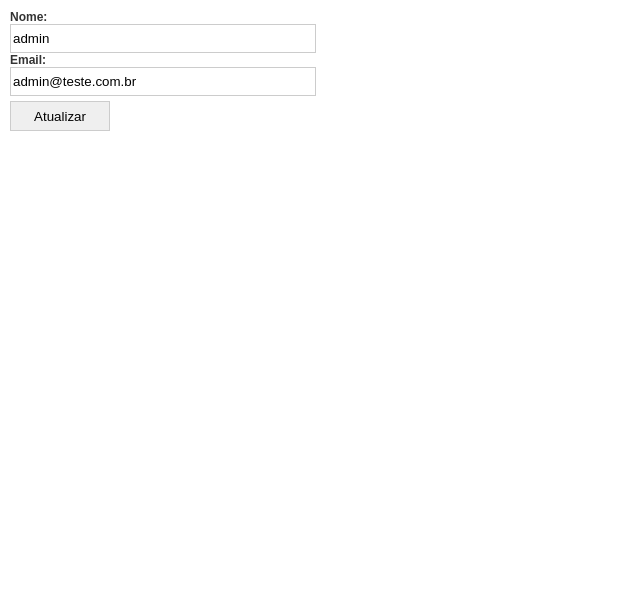
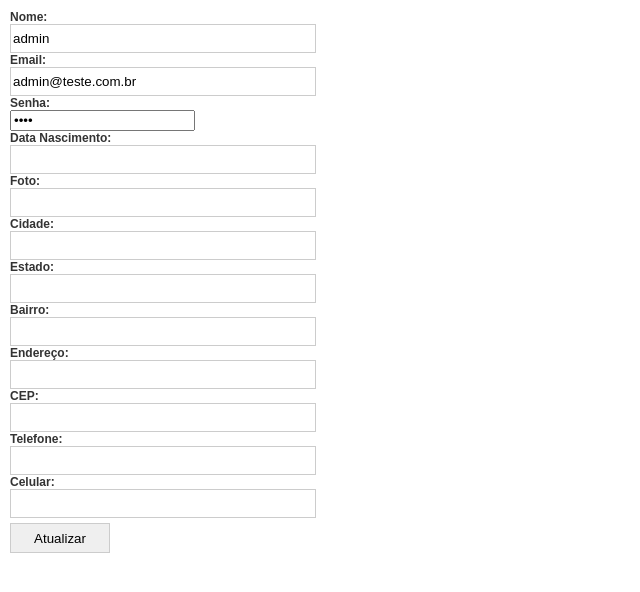
Before and after one commit to MarianaPollheim/SitApTecNot2014, a CodeIgniter app: page /index.php/usuarios/editar/1 in a window 1280 px wide. Shown: the top 592 px of the page, without its empty margins (0-640 px from the left). Run offline with CodeIgniter, Linux system fonts and the light colour scheme.

Commit message:
Aula42 - CRUD de usuarios completo e integrado ao banco de dados #5

```diff
--- a/application/controllers/usuarios.php
+++ b/application/controllers/usuarios.php
@@ -8,6 +8,8 @@ class Usuarios extends CI_Controller {
     function __construct() {
         parent::__construct();
          $this->load->model('usuarios_model');
+         //vams definir o timezone - Fuso Horário
+         date_default_timezone_set('America/Sao_Paulo');
     }
 
     function index() {
@@ -33,6 +35,18 @@ class Usuarios extends CI_Controller {
 	$this->form_validation->set_rules('nome', 'Nome', 'required|max_length[40]');
 	$this->form_validation->set_rules('email', 'E-mail', 'trim|required|valid_email|max_length[100]');
 
+	/**$this->form_validation->set_rules('senha', 'Senha', 'trim|required|max_length[100]');
+	$this->form_validation->set_rules('dtnascimento', 'Nascimento', 'trim|valid_email|max_length[100]');
+	$this->form_validation->set_rules('foto', 'Foto', 'trim|required|max_length[100]');
+	$this->form_validation->set_rules('cidade', 'Cidade', 'trim|required|max_length[100]');
+	$this->form_validation->set_rules('estado', 'Estado', 'trim|required|max_length[100]');
+	$this->form_validation->set_rules('bairro', 'Bairro', 'trim|required|max_length[100]');
+	$this->form_validation->set_rules('endereco', 'Endereco', 'trim|required|max_length[100]');
+	$this->form_validation->set_rules('cep', 'CEP', 'trim|required|max_length[100]');
+	$this->form_validation->set_rules('telefone', 'Telefone', 'trim|required|max_length[100]');
+	$this->form_validation->set_rules('celular', 'Celular', 'trim|required|max_length[100]');**/
+
+
 	/* Executa a validação e caso houver erro... */
 	if ($this->form_validation->run() === FALSE) {
 		/* Chama a função index do controlador */
@@ -42,6 +56,23 @@ class Usuarios extends CI_Controller {
 		/* Recebe os dados do formulário (visão) */
 		$data['nome'] = $this->input->post('nome');
 		$data['email'] = $this->input->post('email');
+
+                $data['senha'] = $this->input->post('senha');
+                $data['dtnascimento'] = $this->input->post('dtnascimento');
+                $data['foto'] = $this->input->post('foto');
+                $data['cidade'] = $this->input->post('cidade');
+                $data['estado'] = $this->input->post('estado');
+                $data['bairro'] = $this->input->post('bairro');
+                $data['endereco'] = $this->input->post('endereco');
+                $data['cep'] = $this->input->post('cep');
+                $data['telefone'] = $this->input->post('telefone');
+                $data['celular'] = $this->input->post('celular');
+
+                //Datas
+                $data['dtcriacao']= date('Y-m-d H:i:s');
+
+                $data['dtnascimento']=$this->converterDataParaMySql($data['dtnascimento']);
+
 		/* Chama a função inserir do modelo */
 		if ($this->usuarios_model->inserir($data)) {
 			redirect('usuarios');
@@ -59,6 +90,12 @@ class Usuarios extends CI_Controller {
 
 	/* Busca os dados da usuario que será editada (id) */
 	$data['dados_usuario'] = $this->usuarios_model->editar($id);
+
+         // Convertendo a data para o padrao brasileiro
+
+        $data['dados_usuario'][0]->dtNascimento = $this->converterDataParaPadraoBrasileiro( $data['dados_usuario'][0]->dtNascimento );
+       // echo $dtNascimento; die();
+
 
  	/* Carrega a página de edição com os dados da pessoa */
 	$this->load->view('usuarios_edit', $data);
@@ -86,6 +123,10 @@ function atualizar() {
 			'rules' => 'trim|required|valid_email|max_length[100]'
 		)
 	);
+
+
+
+
 	$this->form_validation->set_rules($validations);
 
 	/* Executa a validação... */
@@ -98,7 +139,21 @@ function atualizar() {
 		$data['nome'] = ucwords($this->input->post('nome'));
 		$data['email'] = strtolower($this->input->post('email'));
 
+ 		$data['senha'] = $this->input->post('senha');
+                $data['dtnascimento'] = $this->input->post('dtnascimento');
+                $data['foto'] = $this->input->post('foto');
+                $data['cidade'] = $this->input->post('cidade');
+                $data['estado'] = $this->input->post('estado');
+                $data['bairro'] = $this->input->post('bairro');
+                $data['endereco'] = $this->input->post('endereco');
+                $data['cep'] = $this->input->post('cep');
+                $data['telefone'] = $this->input->post('telefone');
+                $data['celular'] = $this->input->post('celular');
 
+
+                $data['dtAtualizacao']=date('Y-m-d H:i:s');
+
+                $data['dtnascimento']=$this->converterDataParaMySql($data['dtnascimento']);
 
 		/* Executa a função atualizar do modelo passando como parâmetro os dados obtidos do formulário */
 		if ($this->usuarios_model->atualizar($data)) {
@@ -124,6 +179,27 @@ function deletar($idusuario) {
 		log_message('error', 'Erro ao deletar a pessoa.');
 	}
 }
+/**
+ * @param date$databrasileira
+ * @return date
+ */
+
+Private function converterDataParaMySql($databrasileira){
+    $data = explode('/', $databrasileira);
+    $data = array_reverse($data);
+    $dataMySQL = implode('-', $data);
+    return $dataMySQL;
+}
+
+
+    private function converterDataParaPadraoBrasileiro($dataMySQL){
+           $data = explode('-', $dataMySQL);
+    $data = array_reverse($data);
+    $databrasileira = implode('/', $data);
+    return $databrasileira;
+
+    }
+
 
     public function info() {
         phpinfo();
--- a/application/views/usuarios_edit.php
+++ b/application/views/usuarios_edit.php
@@ -18,6 +18,47 @@
 	<input type="text" name="email" value="<?php echo $dados_usuario[0]->email; ?>"/>
 	<div class="error"><?php echo form_error('email'); ?></div>
 
+	<label for="senha">Senha:</label><br/>
+        <input type="password" name="senha" value="<?php echo $dados_usuario[0]->senha; ?>"/>
+	<div class="error"><?php echo form_error('senha'); ?></div>
+
+	<label for="dtnascimento">Data Nascimento:</label><br/>
+	<input type="text" name="dtnascimento" value="<?php echo $dados_usuario[0]->dtNascimento; ?>"/>
+	<div class="error"><?php echo form_error('dtnascimento'); ?></div>
+
+	<label for="foto">Foto:</label><br/>
+	<input type="text" name="foto" value="<?php echo $dados_usuario[0]->foto; ?>"/>
+	<div class="error"><?php echo form_error('foto'); ?></div>
+
+	<label for="cidade">Cidade:</label><br/>
+	<input type="text" name="cidade" value="<?php echo $dados_usuario[0]->cidade; ?>"/>
+	<div class="error"><?php echo form_error('cidade'); ?></div>
+
+	<label for="estado">Estado:</label><br/>
+	<input type="text" name="estado" value="<?php echo $dados_usuario[0]->estado; ?>"/>
+	<div class="error"><?php echo form_error('estado'); ?></div>
+
+	<label for="bairro">Bairro:</label><br/>
+	<input type="text" name="bairro" value="<?php echo $dados_usuario[0]->bairro; ?>"/>
+	<div class="error"><?php echo form_error('bairro'); ?></div>
+
+	<label for="endereco">Endereço:</label><br/>
+	<input type="text" name="endereco" value="<?php echo $dados_usuario[0]->endereco; ?>"/>
+	<div class="error"><?php echo form_error('endereco'); ?></div>
+
+	<label for="cep">CEP:</label><br/>
+	<input type="text" name="cep" value="<?php echo $dados_usuario[0]->cep; ?>"/>
+	<div class="error"><?php echo form_error('cep'); ?></div>
+
+	<label for="telefone">Telefone:</label><br/>
+	<input type="text" name="telefone" value="<?php echo $dados_usuario[0]->telefone; ?>"/>
+	<div class="error"><?php echo form_error('telefone'); ?></div>
+
+	<label for="celular">Celular:</label><br/>
+	<input type="text" name="celular" value="<?php echo $dados_usuario[0]->celular; ?>"/>
+	<div class="error"><?php echo form_error('celular'); ?></div>
+
+
 	<input type="submit" name="atualizar" value="Atualizar" />
 
 	<?php echo form_close(); ?>
```
Also changed, not shown: application/views/usuarios_view.php (+45 -0 lines), assets/images/outro.png (added), 1 other file.
